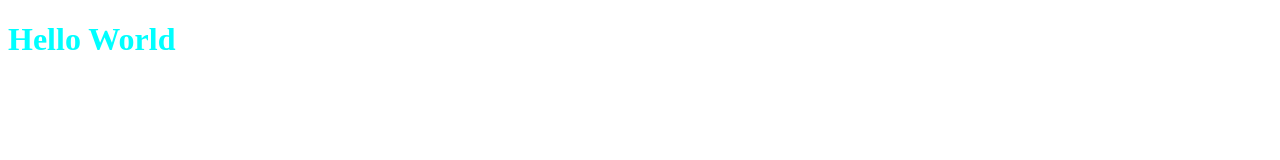
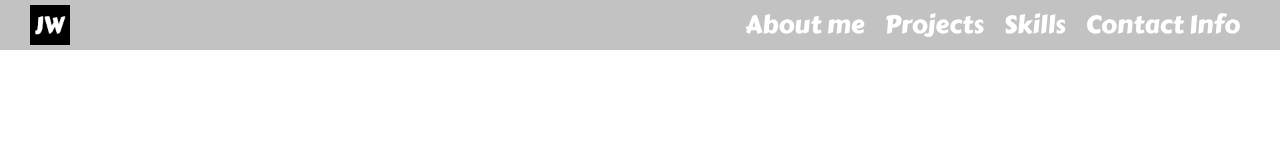
Before and after one commit to williamj1788/Portfolio-Website-V3.0, a plain HTML site: page index.html in a window 1280 px wide. Drawn offline with Linux system fonts and the light colour scheme.

Commit message:
completed navBar

```diff
--- a/index.html
+++ b/index.html
@@ -4,10 +4,22 @@
         <meta charset="UTF-8">
         <meta name="viewport" content="width=device-width, initial-scale=1.0">
         <meta http-equiv="X-UA-Compatible" content="ie=edge">
+        <link rel="stylesheet" href="Normalize.css">
         <link rel="stylesheet" href="index.css">
-        <title>Portfolio V3.-</title>
+        <link rel="shortcut icon" href="./Img/Icon.png" type="image/png">
+        <title>Portfolio V3.0</title>
     </head>
     <body>
-        <h1>Hello World</h1>
+        <nav>
+            <div id="nav-container">
+                <img src="./Img/Logo.png" alt="Logo" id="logo">
+                <div id="nav-links">
+                    <p class="link">About me</p>
+                    <p class="link">Projects</p>
+                    <p class="link">Skills</p>
+                    <p class="link">Contact Info</p>
+                </div>
+            </div>
+        </nav>
     </body>
 </html>
--- a/index.scss
+++ b/index.scss
@@ -1,3 +1,31 @@
-h1{
-    color: aqua;
+@import url('https://fonts.googleapis.com/css?family=Carter+One|Roboto:400,700');
+body{
+    font-family: 'Roboto', sans-serif;
 }
+nav{
+    width: 100%;
+    position: fixed;
+    background-color: rgba(0, 0, 0, 0.24);
+    display: block;
+    #nav-container{
+        margin: 5px 30px;
+        display: flex;
+        justify-content: space-between;
+        #logo{
+            width: 40px;
+            height: 40px;
+        }
+        #nav-links{
+            display: flex;
+            justify-content: space-around;
+            align-items: center;
+            .link{
+                margin: 0 10px;
+                height: fit-content;
+                font-size: 25px;
+                font-family: 'Carter One', cursive;
+                color: white;
+            }
+        }
+    }
+}
```
Also changed, not shown: Img/Icon.png (added), Img/Logo.png (added), Normalize.css (added), index.css, 1 other file.
